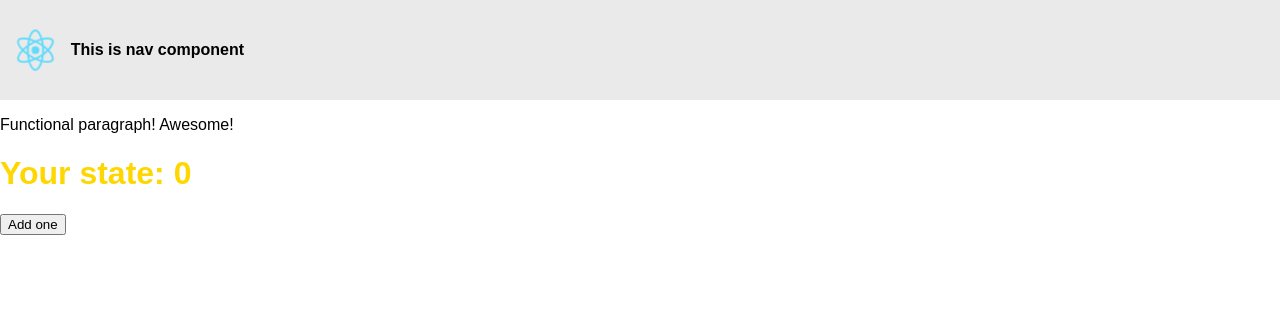
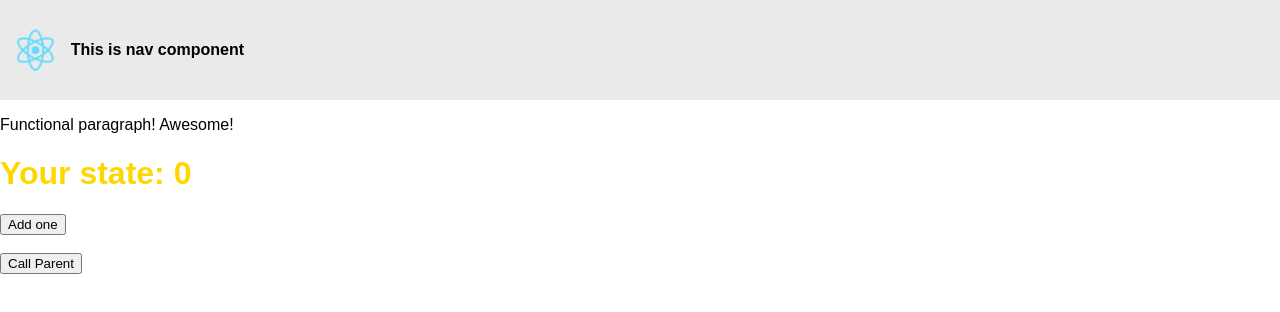
Before and after one commit to alexUXUI/react, a React (Create React App) app: page / in a window 1280 px wide. Shown: the top 312 px of the page. Built offline with nearby package versions, Linux system fonts and the light colour scheme.

Commit message:
parent child 👨‍👨‍👧‍👦

```diff
--- a/src/components/App/App.js
+++ b/src/components/App/App.js
@@ -1,6 +1,7 @@
 import React, { Component } from 'react'
 import Nav from '../Nav/Nav'
 import Button from '../Button/Button'
+import Parent from '../parentChild/parentChild'
 import log from '../../utils/log'
 import './App.css'
 
@@ -13,6 +14,8 @@ const Markup = (
     <Nav />
     <P exclamation="Awesome!" />
     <Button />
+    <br />
+    <Parent />
   </div>
 )
 
--- /dev/null
+++ b/src/components/parentChild/parentChild.js
@@ -0,0 +1,35 @@
+import React, { Component } from 'react'
+
+class Parent extends Component {
+  constructor(props) {
+    super(props)
+    this.callParent = this.callParent.bind(this) // bind the context of `this`
+  }
+
+  render(){
+    // parent passes function down to child through props
+    return (
+      <Child callParent={this.callParent}/>
+    )
+  }
+
+  callParent(e) {
+    e.preventDefault()
+    console.log('Parent called from Child')
+  }
+}
+
+class Child extends Component {
+  constructor(props) {
+    super(props)
+  }
+
+  render(){
+    // child invokes function within parent through props
+    return(
+      <button onClick={this.props.callParent}>Call Parent</button>
+    )
+  }
+}
+
+export default Parent
```
Also changed, not shown: src/components/parentChild/parentChild.css (added).
